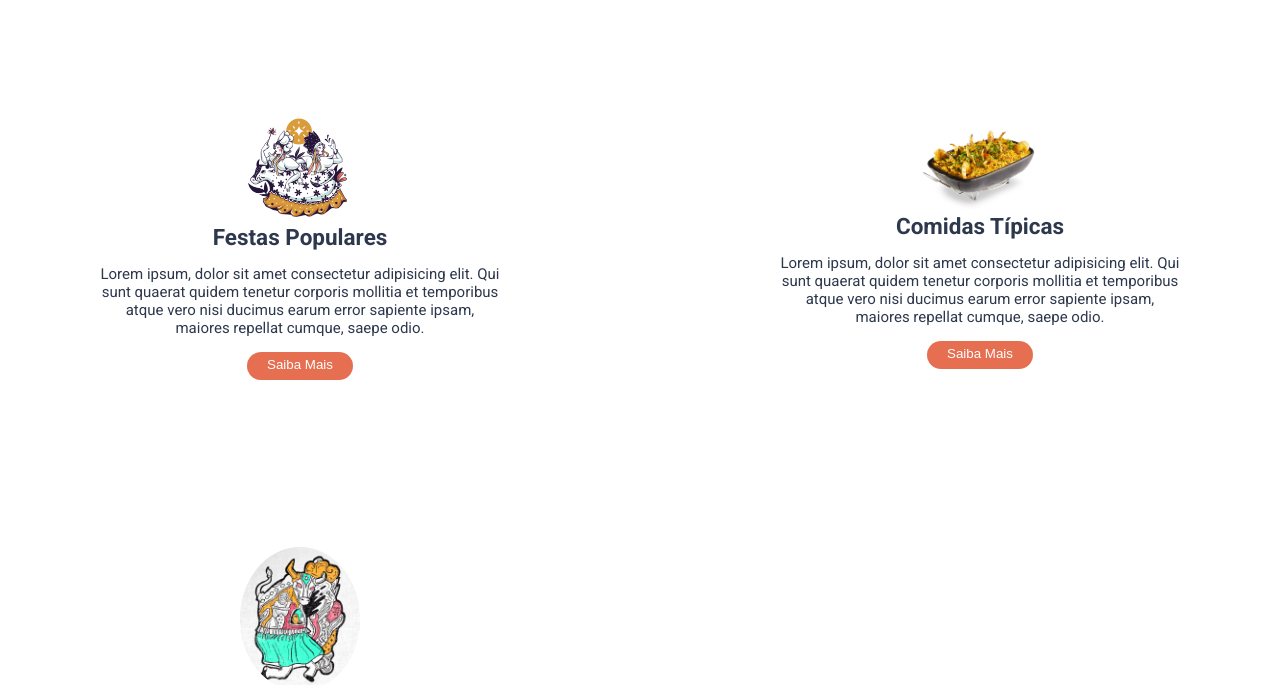
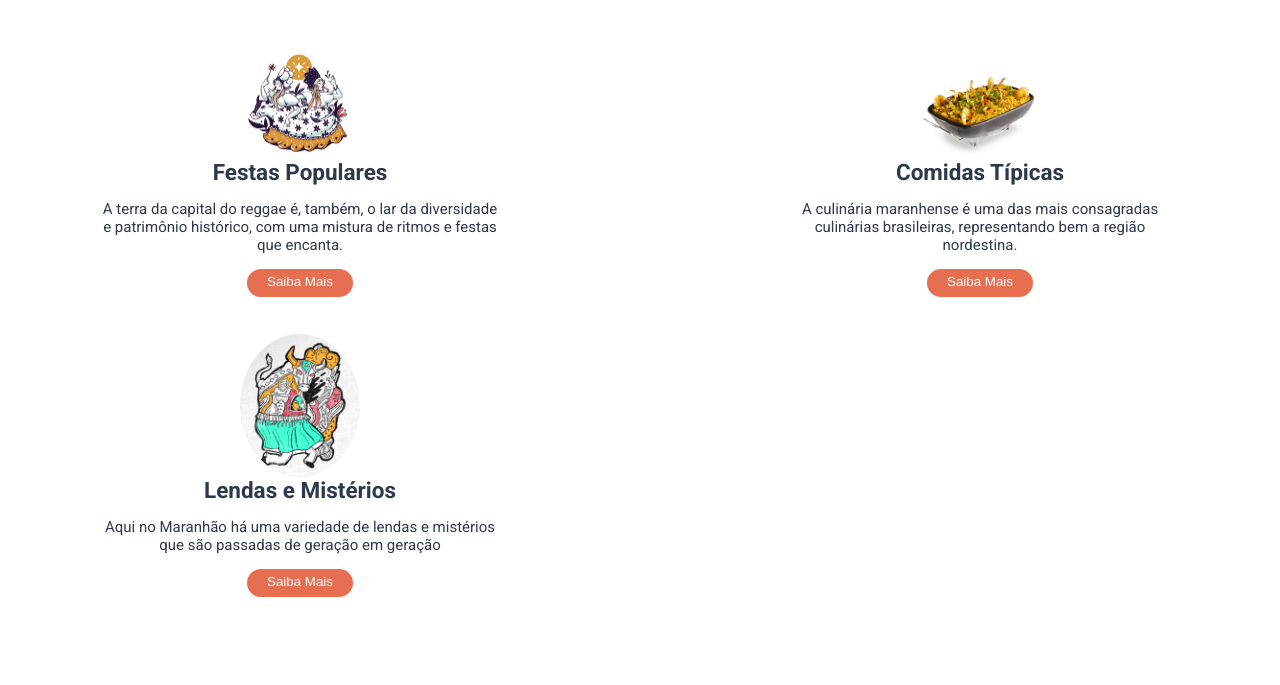
Before and after one commit to Puidor/culturamaranhense, a plain HTML site: page index.html in a window 1280 px wide. Shown: the part 2043-2728 px from the top of the page. Drawn offline with Linux system fonts and the light colour scheme.

Commit message:
Completed Version

```diff
--- a/estilos/style.css
+++ b/estilos/style.css
@@ -170,11 +170,10 @@ header .header-title:hover {
 .cultura-maranhense-cards {
   display: flex;
   align-items: center;
-  justify-content: center;
+  justify-content: end;
   flex-direction: column;
   width: 40rem;
-  height: 40rem;
-  margin-top: 5rem;
+  height: 30rem;
 }
 
 .cultura-maranhense-cards > img {
--- a/index.html
+++ b/index.html
@@ -121,10 +121,9 @@
           <img src="./imagens/cult-danca.png" alt="Festas Populares" />
           <h1>Festas Populares</h1>
           <p>
-            Lorem ipsum, dolor sit amet consectetur adipisicing elit. Qui sunt
-            quaerat quidem tenetur corporis mollitia et temporibus atque vero
-            nisi ducimus earum error sapiente ipsam, maiores repellat cumque,
-            saepe odio.
+            A terra da capital do reggae é, também, o lar da diversidade e
+            patrimônio histórico, com uma mistura de ritmos e festas que
+            encanta.
           </p>
           <a href="/cultura.html#cult-festas"><button>Saiba Mais</button></a>
         </div>
@@ -133,10 +132,8 @@
           <img src="./imagens/cult-comida.png" alt="Comidas Típicas" />
           <h1>Comidas Típicas</h1>
           <p>
-            Lorem ipsum, dolor sit amet consectetur adipisicing elit. Qui sunt
-            quaerat quidem tenetur corporis mollitia et temporibus atque vero
-            nisi ducimus earum error sapiente ipsam, maiores repellat cumque,
-            saepe odio.
+            A culinária maranhense é uma das mais consagradas culinárias
+            brasileiras, representando bem a região nordestina.
           </p>
           <a href="/cultura.html#cult-comidas"><button>Saiba Mais</button></a>
         </div>
@@ -145,10 +142,8 @@
           <img src="./imagens/cult-lendas.jpg" alt="Lendas e Mistérios" />
           <h1>Lendas e Mistérios</h1>
           <p>
-            Lorem ipsum, dolor sit amet consectetur adipisicing elit. Qui sunt
-            quaerat quidem tenetur corporis mollitia et temporibus atque vero
-            nisi ducimus earum error sapiente ipsam, maiores repellat cumque,
-            saepe odio.
+            Aqui no Maranhão há uma variedade de lendas e mistérios que são
+            passadas de geração em geração
           </p>
           <a href="/cultura.html#cult-lendas"><button>Saiba Mais</button></a>
         </div>
@@ -178,10 +173,10 @@
       <div class="footer-left">
         <div class="footer-menu">
           <ul>
-            <li>Home</li>
-            <li>Pontos Turísticos</li>
-            <li>Cultura Maranhense</li>
-            <li>Envie seu Feedback</li>
+            <li><a href="./index.html">Home</a></li>
+            <li><a href="./pontos-turisticos.html">Pontos Turísticos</a></li>
+            <li><a href="./cultura.html">Cultura</a></li>
+            <li><a href="#feedback">Feedback</a></li>
           </ul>
         </div>
       </div>
@@ -206,7 +201,7 @@
         <li><a href="./index.html">Home</a></li>
         <li><a href="./pontos-turisticos.html">Pontos Turísticos</a></li>
         <li><a href="./cultura.html">Cultura</a></li>
-        <li><a href="#feedback">Feedback</a></li>
+        <li><a href="#feedback" onclick="Modal.close()">Feedback</a></li>
       </ul>
     </div>
   </body>
```
Also changed, not shown: cultura.html (+5 -5 lines), pontos-turisticos.html (+5 -5 lines).
